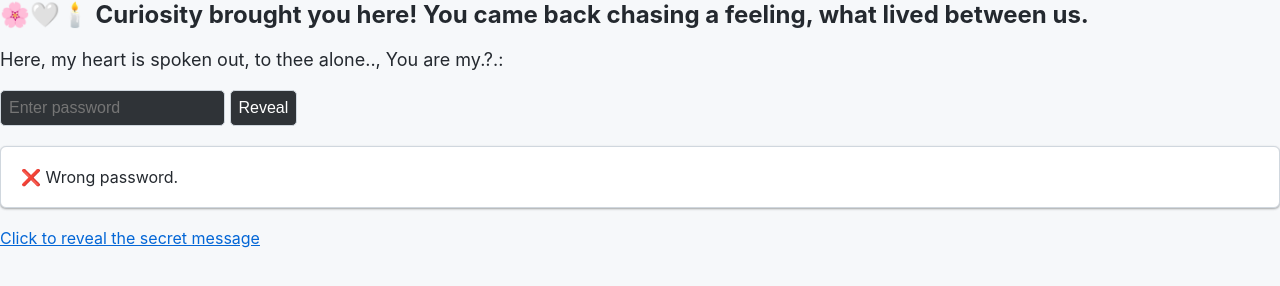
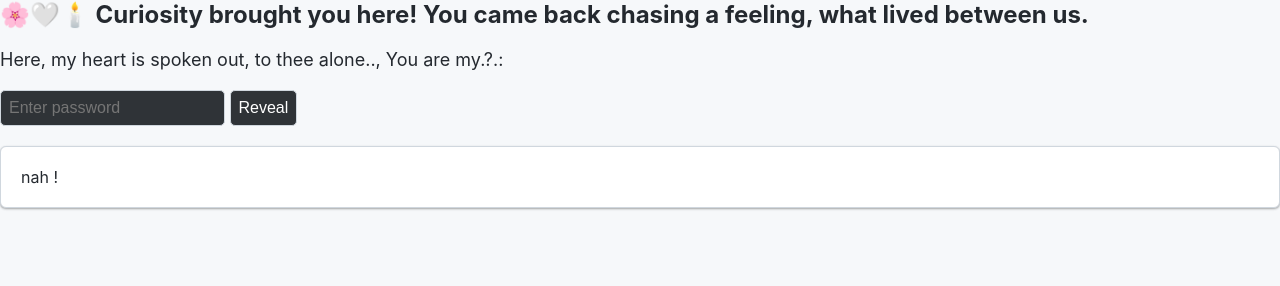
Before and after one commit to Yugsaman/Euphoria, a plain HTML site: page index.html in a window 1280 px wide. Both pictures are taken after a click on the button "Reveal". Drawn offline with Linux system fonts and the light colour scheme.

Commit message:
index.html

```diff
--- a/index.html
+++ b/index.html
@@ -28,14 +28,14 @@
 
     /* Reveal Tab Styling */
     .reveal-tab {
-      cursor: pointer;
+      cursor: pointer; /* Cursor changes to hand on hover */
       color: #0366d6;
       text-decoration: underline;
       margin-top: 20px;
     }
 
     .reveal-tab:hover {
-      cursor: pointer;
+      cursor: pointer; /* Ensure cursor is hand on hover */
       text-decoration: none;
     }
 
@@ -87,9 +87,6 @@
   <!-- Hidden Message Box -->
   <div id="message"></div>
 
-  <!-- Reveal Tab -->
-  <div class="reveal-tab" onclick="revealMessage()">Click to reveal the secret message</div>
-
   <script>
     // Password Logic
     const correctPassword = "Champion";
@@ -125,7 +122,7 @@
         messageBox.innerText = hiddenMessage;
         messageBox.style.display = "block";
       } else {
-        messageBox.innerText = "❌ Wrong password.";
+        messageBox.innerText = "nah !";
         messageBox.style.display = "block";
       }
     }
```
